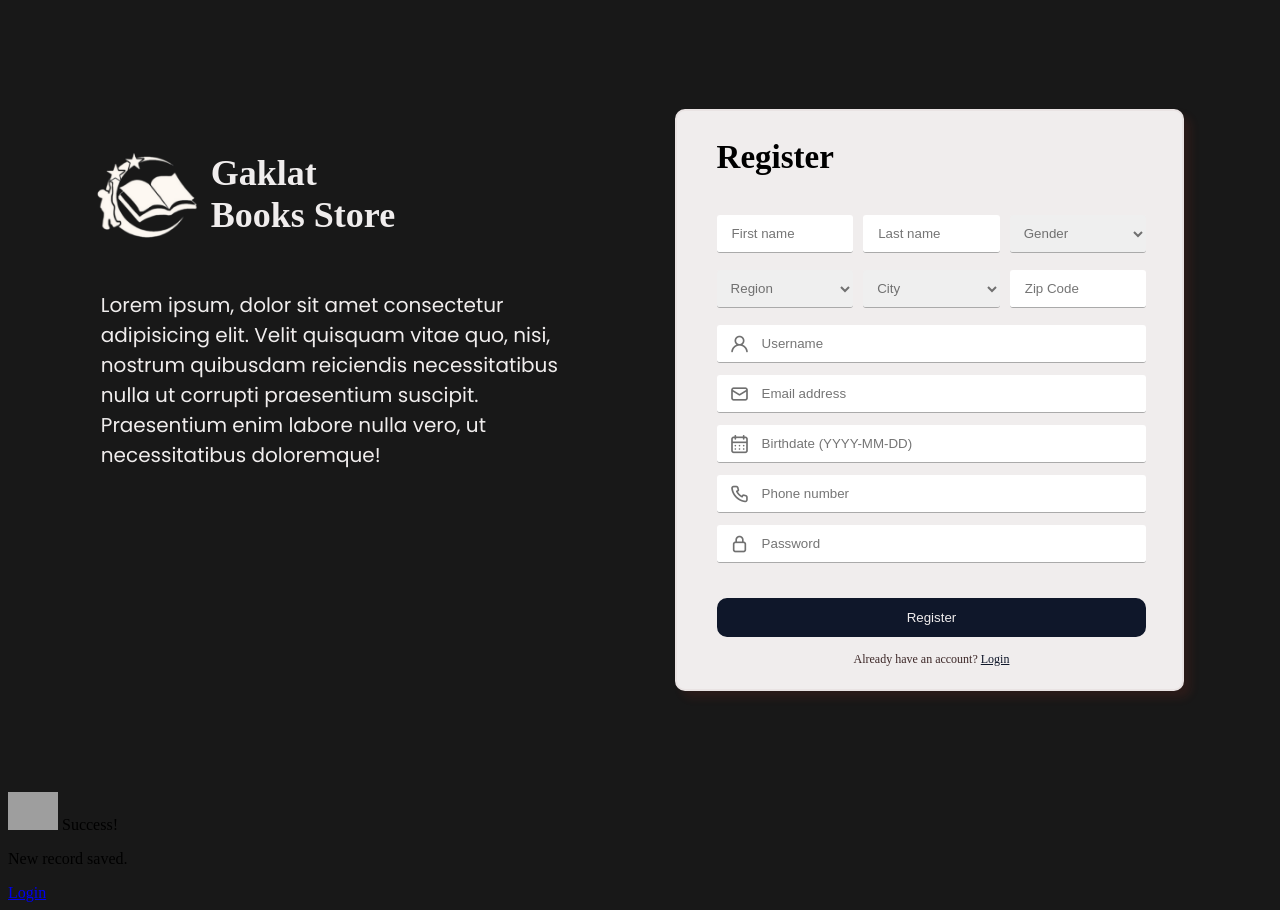
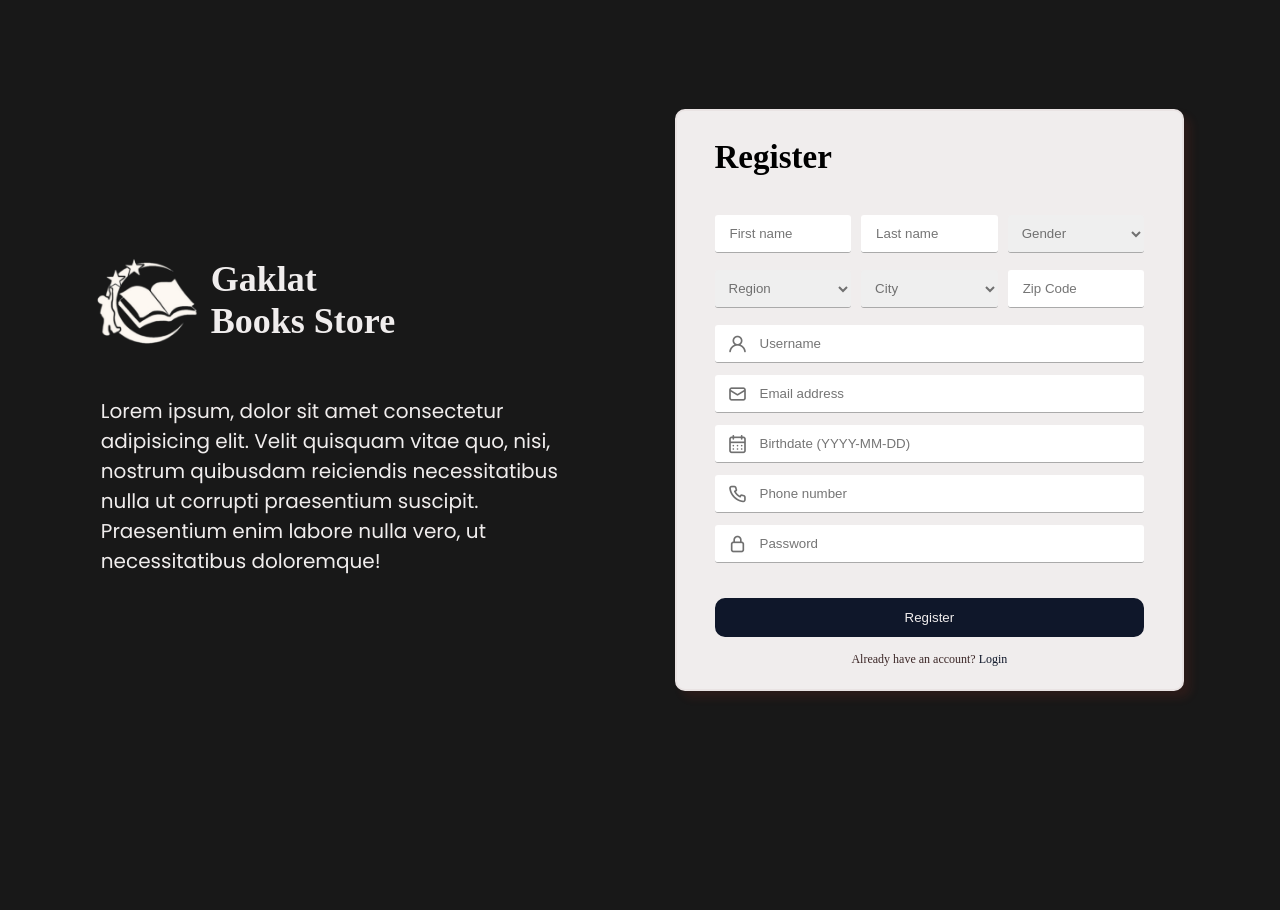
Before and after one commit to ShunMeizz/Book_Store, a PHP site: page /register.php in a window 1280 px wide. After the commit the page ends 696 px from the top, so only its background shows below. Run offline with PHP 8.4, Linux system fonts and the light colour scheme; some web fonts are replaced; grey boxes are pictures that could not be loaded.

Commit message:
Update file

```diff
--- a/css/login-register.css
+++ b/css/login-register.css
@@ -1,5 +1,8 @@
 :root {
   --shd: 7.07px 7.07px 10px 0px rgba(218, 57, 43, 0.1);
+  --clr-dark: #0f172a;
+  --clr-light: #f1f5f9;
+  --clr-accent: #e11d48;
 }
 
 body {
@@ -21,8 +24,10 @@ body {
   width: 45%;
   margin-left: 45px;
   margin-right: 15px;
-  margin-top: 110px;
+  /* margin-top: 110px; */
+  margin-top: auto;
   margin-bottom: auto;
+  border: 5ps solid pink;
   display: flex;
   flex-direction: column;
   align-items: center;
@@ -90,7 +95,7 @@ body {
 .login_form {
   margin-top: auto;
   margin-bottom: auto;
-  margin-left: 40px;
+  margin-left: auto;
   margin-right: auto;
   font-size: 22px;
   /* width: 80%; */
@@ -348,3 +353,115 @@ select::placeholder {
   margin-left: 0;
   margin-right: 10px;
 }
+
+#registration-success-message-box {
+  /* box-shadow: var(--shd,0 1px 4px rgba(70, 60, 60, 0.6)); */
+  display: none;
+  width: 350px;
+  height: 190px;
+  position: fixed;
+  /* background-color: #333; */
+  margin: auto;
+  top: 0;
+  right: 0;
+  bottom: 0;
+  left: 0;
+  z-index: 500;
+}
+
+
+.registration-success-message-flexbox {
+  width: 100%;
+  height: 100%;
+  box-sizing: border-box;
+  border: 1px solid #0f172a;
+  /* border: 3px solid yellow; */
+  /* margin: 5px; */
+  background: rgb(120, 35, 50);
+  border-radius: 5px;
+  /* padding: 10px; */
+  display: flex;
+  flex-direction: column;
+}
+
+.new-record-saved {
+  margin-left: auto;
+  margin-right: auto;
+  margin-top: 2px;
+  font-family: Arial, Helvetica, sans-serif;
+  text-align: center;
+  font-size: 15px;
+}
+
+.upper-part-registration-success-message {
+  width: 100%;
+  height: 62%;
+  box-sizing: border-box;
+  border-top-right-radius: 5px;
+  border-top-left-radius: 5px;
+  background: rgb(255, 255, 255);
+  display: flex;
+  flex-direction: column;
+}
+
+.check-symbol {
+  filter: hue-rotate(450deg);
+  margin-left: auto;
+  margin-right: auto;
+  margin-top: 13px;
+}
+
+span.success-message {
+  margin-left: auto;
+  margin-right: auto;
+  margin-top: 5px;
+  font-family: Arial, Helvetica, sans-serif;
+  text-align: center;
+  font-size: 15px;
+  font-weight: bold;
+}
+
+.triangle-down {
+  width: 0;
+  height: 0;
+  margin-left: auto;
+  margin-right: auto;
+  border-left: 15px solid transparent;
+  border-right: 15px solid transparent;
+  border-top: 13px solid white;
+}
+
+a {
+  text-decoration: none;
+  color: inherit;
+}
+
+.login-button {
+  margin-top: 10px;
+  margin-left: 136px;
+  margin-right: 136px;
+  display: flex;
+  justify-content: center;
+  align-items: center;
+  overflow: visible;
+}
+
+.close-to-login {
+  display: flex;
+  justify-content: center;
+  align-items: center;
+  box-shadow: var(--shd,0 2px 30px 5px rgb(32, 31, 31));
+  width: 70px;
+  height: 20px;
+  background-color: white;
+  padding: 2px;
+  font-weight: 100;
+  font-family: Arial, Helvetica, sans-serif;
+  font-size: 13px;
+  color: var(--clr-dark);
+  text-align: center;
+  border: 1px solid rgb(41, 40, 40);
+  margin: auto;
+  border-radius: 4px;
+  text-align: center;
+}
```
